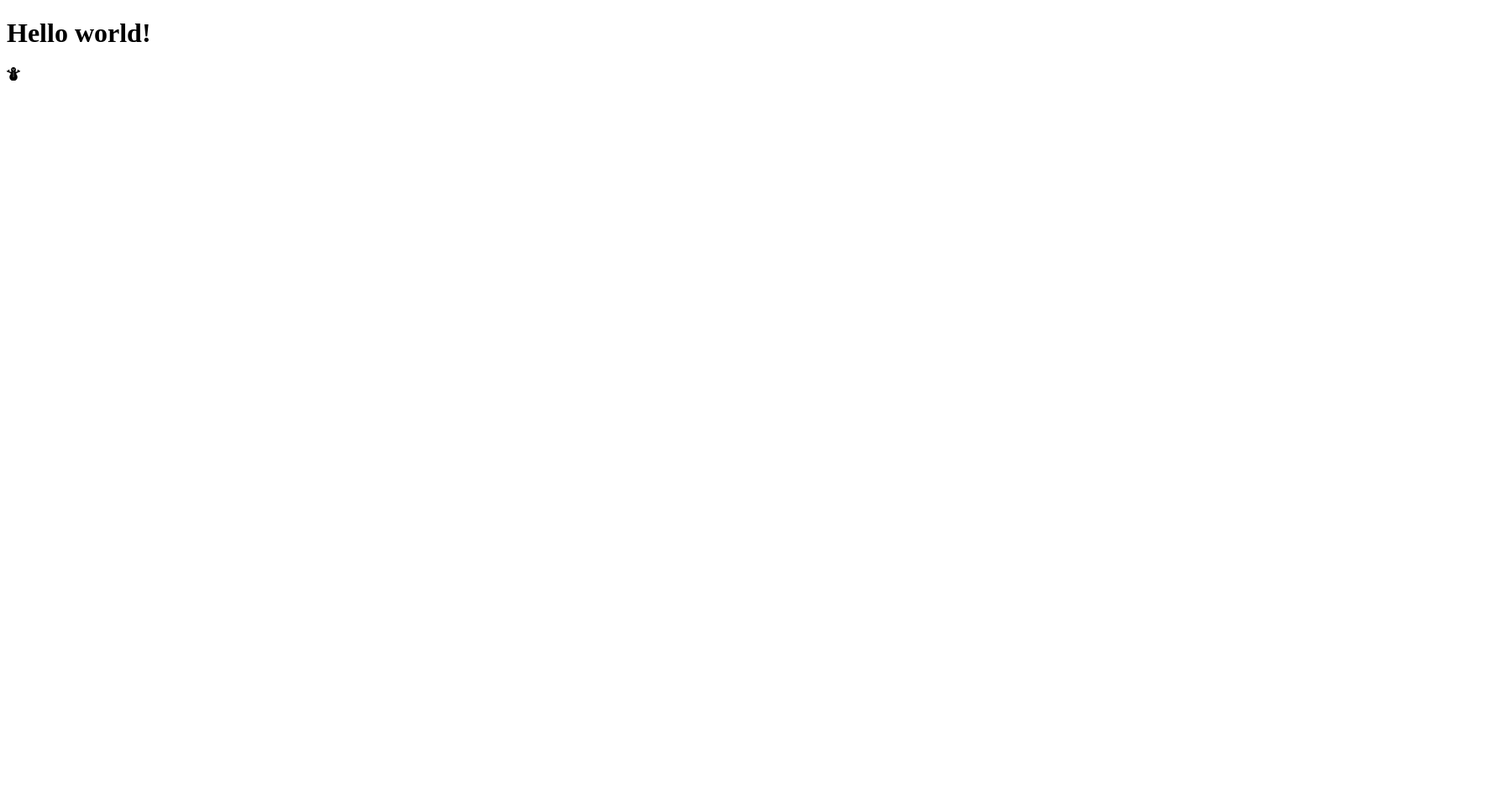
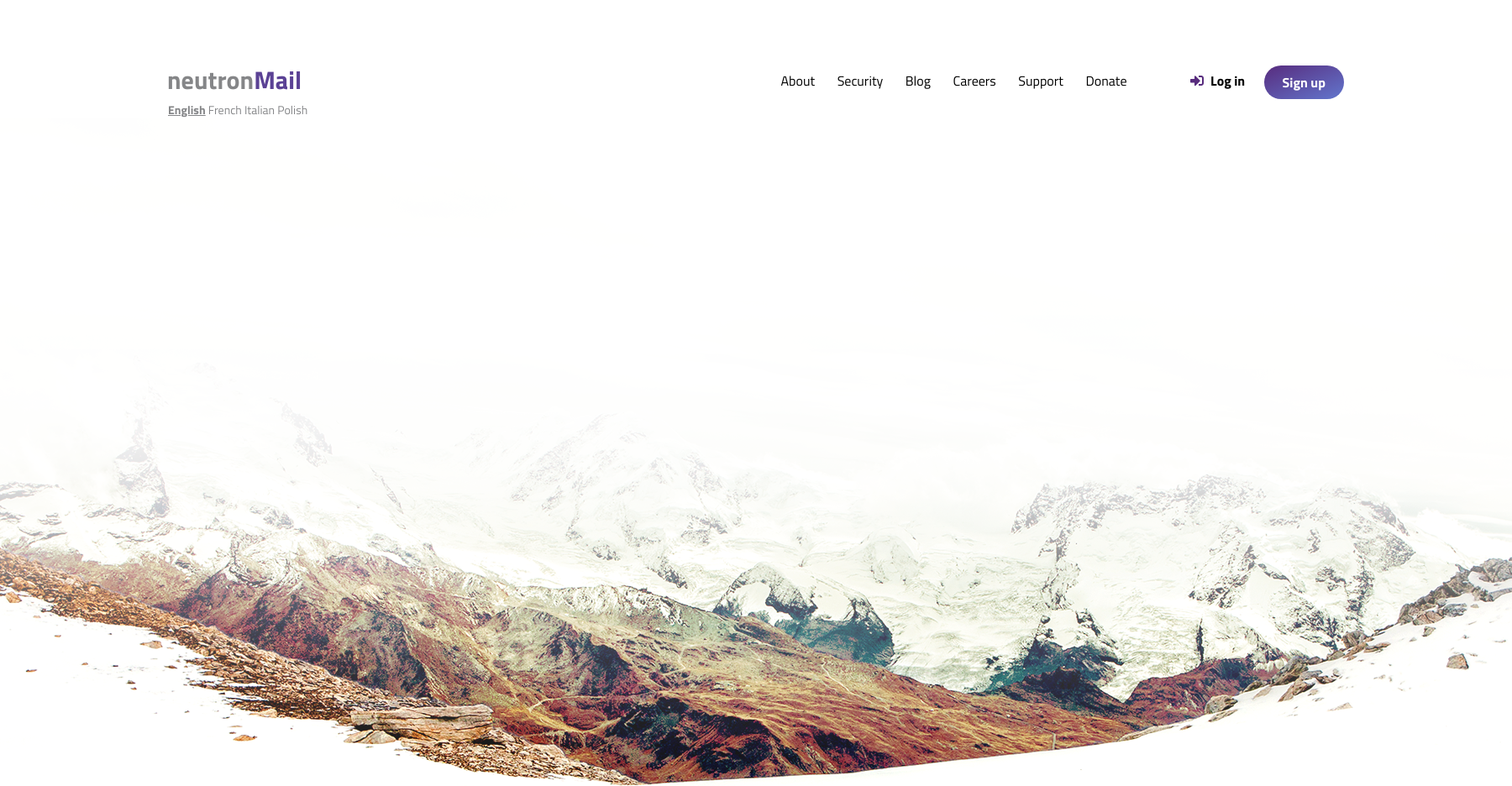
Before and after one commit to DenKorporation/neutronMail, a plain HTML site: page index.html in a window 1280 px wide. Shown: the top 936 px of the page at 84% size, 1800 px wide, since content can reach past the window. Before the commit the page ends 800 px from the top, so only its background shows below. Drawn offline with Linux system fonts and the light colour scheme.

Commit message:
almost ready <header>

```diff
--- a/index.html
+++ b/index.html
@@ -5,13 +5,51 @@
 	<meta charset="UTF-8">
 	<meta name="viewport" content="width=device-width, initial-scale=1.0">
 	<link rel="stylesheet" href="css/iconsfont.css">
-	<link rel="stylesheet" href="css/style.css">
+	<link rel="stylesheet" href="style.css">
 	<title>neutronMail</title>
+	<link rel="icon" type="image/png" href="img/email.png">
 </head>
 
 <body>
-	<h1>Hello world!</h1>
-	<i class="fas fa-snowman"></i>
+	<header class="header">
+		<h1>neutron<span class="color-text">Mail</span></h1>
+		<nav class="header-nav">
+			<ul>
+				<li><a href="#">About</a></li>
+				<li><a href="#">Security</a></li>
+				<li><a href="#">Blog</a></li>
+				<li><a href="#">Careers</a></li>
+				<li><a href="#">Support</a></li>
+				<li><a href="#">Donate</a></li>
+			</ul>
+		</nav>
+
+		<div class="log-in-btns">
+			<button class="btn-log-in"><i class="fas fa-sign-in-alt log-in-icon"></i>Log in</button>
+			<button class="btn-sign-up">Sign up</button>
+		</div>
+
+		<div class="language-list">
+			<input type="radio" name="language-list" id="language-list1" checked>
+			<label for="language-list1">English</label>
+
+			<input type="radio" name="language-list" id="language-list2">
+			<label for="language-list2">French</label>
+
+			<input type="radio" name="language-list" id="language-list3">
+			<label for="language-list3">Italian</label>
+
+			<input type="radio" name="language-list" id="language-list4">
+			<label for="language-list4">Polish</label>
+		</div>
+	</header>
+	<main>
+		<div class="top-info">
+
+		</div>
+	</main>
+	<footer>
+	</footer>
 </body>
 
 </html>
--- /dev/null
+++ b/style.css
@@ -0,0 +1,163 @@
+@font-face {
+	font-family: TW-R;
+	src: url('fonts/TitilliumWeb-Regular.ttf')
+}
+
+@font-face {
+	font-family: TW-B;
+	font-style: normal;
+	font-weight: 700;
+	src: url('fonts/TitilliumWeb-Bold.ttf');
+}
+
+@font-face {
+	font-family: TW-Bl;
+	src: url('fonts/TitilliumWeb-Black.ttf');
+}
+
+@font-face {
+	font-family: Malaga;
+	src: url('fonts/MalagaOT-RegItalic.otf')
+}
+
+@font-face {
+	font-family: TW-SB;
+	src: url('fonts/TitilliumWeb-SemiBold.ttf')
+}
+
+* {
+	margin: 0;
+	padding: 0;
+	font-family: TW-R;
+}
+
+body {
+	width: 1800px;
+	height: 3140px;
+	color: #858688;
+}
+
+header {
+	padding: 72px 200px 0px 200px
+}
+
+h1 {
+	display: inline-block;
+	font-family: TW-B;
+	font-size: 30px;
+	margin-left: -1px;
+	margin-right: 567px;
+}
+
+.header-nav {
+	display: inline-block;
+	margin-right: 49px;
+}
+
+.header-nav ul {
+	display: inline-block;
+	margin: 0;
+	padding: 0;
+}
+
+.header-nav ul li {
+	position: relative;
+	top: -4px;
+	display: inline-block;
+	list-style: none;
+	margin-right: 23px;
+}
+
+.header-nav ul li a {
+	text-decoration: none;
+	color: black;
+}
+
+.header-nav ul li a:hover {
+	text-decoration: underline;
+}
+
+.color-text {
+	color: #5b4295;
+	font-family: TW-B;
+}
+
+button:hover {
+	cursor: pointer;
+	transform: translate(0px, -5px) scale(1.05);
+	transition: 0.3s all ease;
+}
+
+button {
+	border: none;
+	background: none;
+	transition: 0.3s all ease;
+}
+
+
+.log-in-btns {
+	display: inline-block;
+	margin-left: auto;
+}
+
+.btn-log-in {
+	position: relative;
+	top: -4px;
+	font-family: TW-B;
+	font-size: 16px;
+	border: none;
+	background: none;
+}
+
+.log-in-icon {
+	color: #582c7e;
+	padding-right: 8px;
+}
+
+.btn-sign-up {
+	width: 95px;
+	height: 40px;
+	font-family: TW-B;
+	font-size: 16px;
+	color: white;
+	background-image: linear-gradient(to top left, #6276cd, #582c7e);
+	border-radius: 20px;
+	margin-left: 19px;
+	position: relative;
+	top: -2px;
+}
+
+.btn-sign-up:hover {
+	box-shadow: 0 10px 20px 0px #6276cd;
+}
+
+.language-list {
+	font-size: 14px;
+	transition: 0.2s all ease;
+}
+
+
+.language-list>input {
+	display: none;
+}
+
+#language-list1:checked+label,
+#language-list2:checked+label,
+#language-list3:checked+label,
+#language-list4:checked+label {
+	font-family: TW-B;
+	text-decoration: underline;
+}
+
+.top-info {
+	width: 1800px;
+	height: 1000px;
+	background-image: url(img/header-bg-1.png);
+}
+
+
+
+
+footer {
+	height: 600px;
+}
```
Also changed, not shown: css/style.css (deleted).
